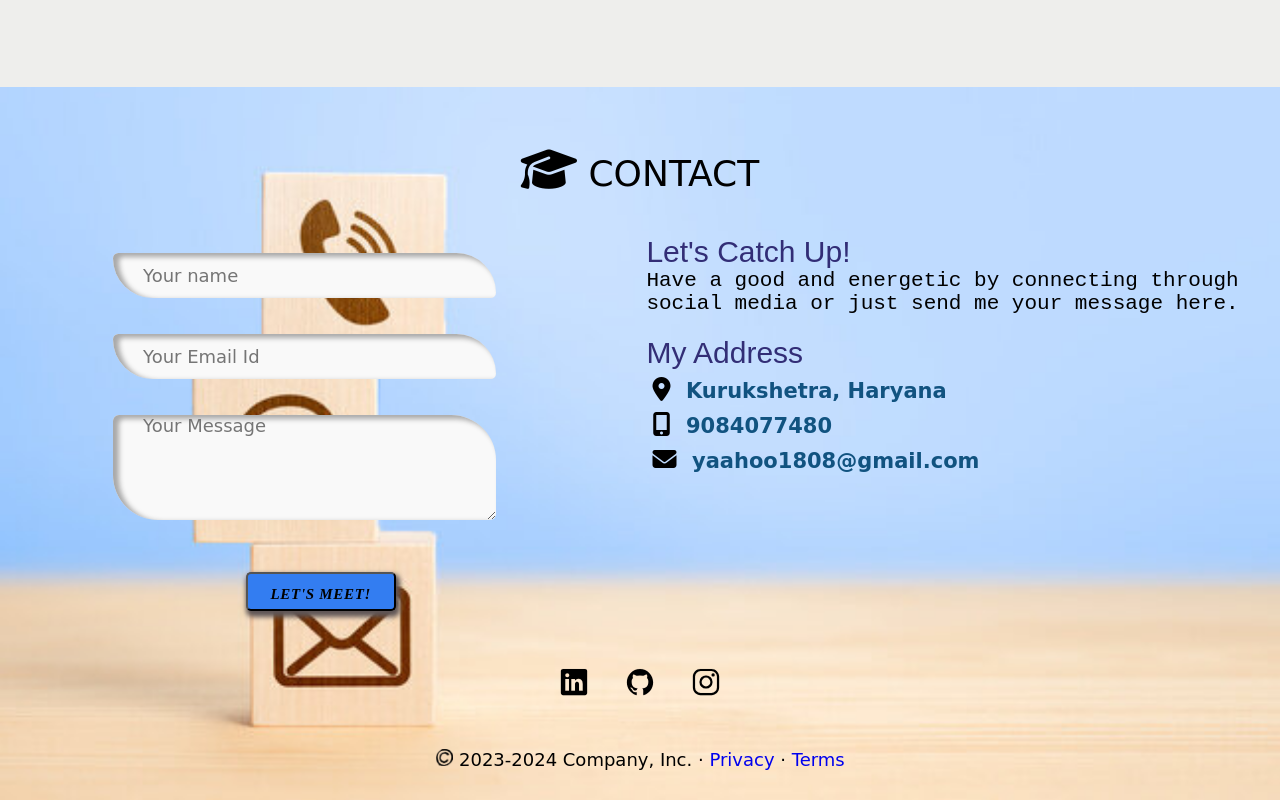
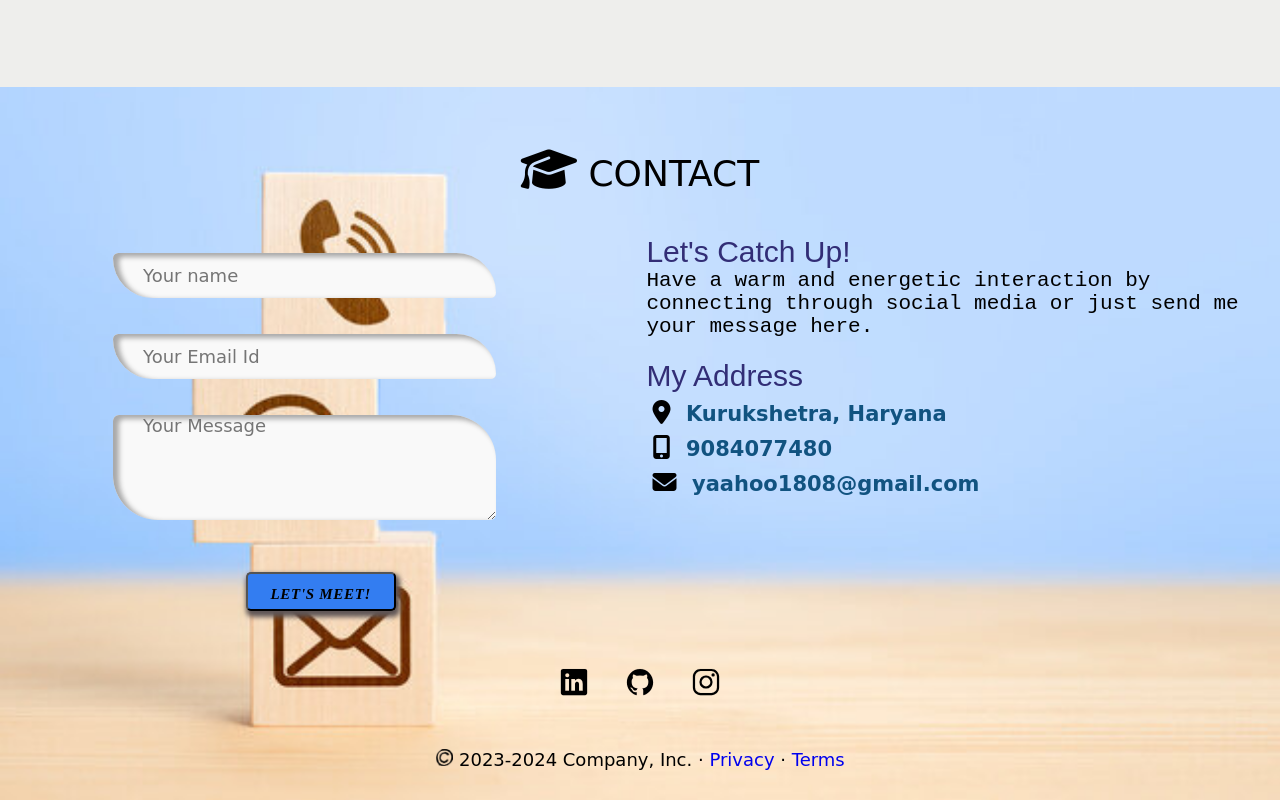
Before and after one commit to bhatt1606/Portfolio, a plain HTML site: page index.html in a window 1280 px wide. Shown: the part 3340-4140 px from the top of the page. Drawn offline with nearby package versions, Linux system fonts and the light colour scheme; a web font is replaced by a local one.

Commit message:
Update index.html

```diff
--- a/index.html
+++ b/index.html
@@ -336,7 +336,7 @@
           <div class="my-details-container">
             <h3>Let's Catch Up!</h3>
             <p>
-              Have a good and energetic by connecting through social media or
+              Have a warm and energetic interaction by connecting through social media or
               just send me your message here.
             </p>
             <h3>My Address</h3>
```
